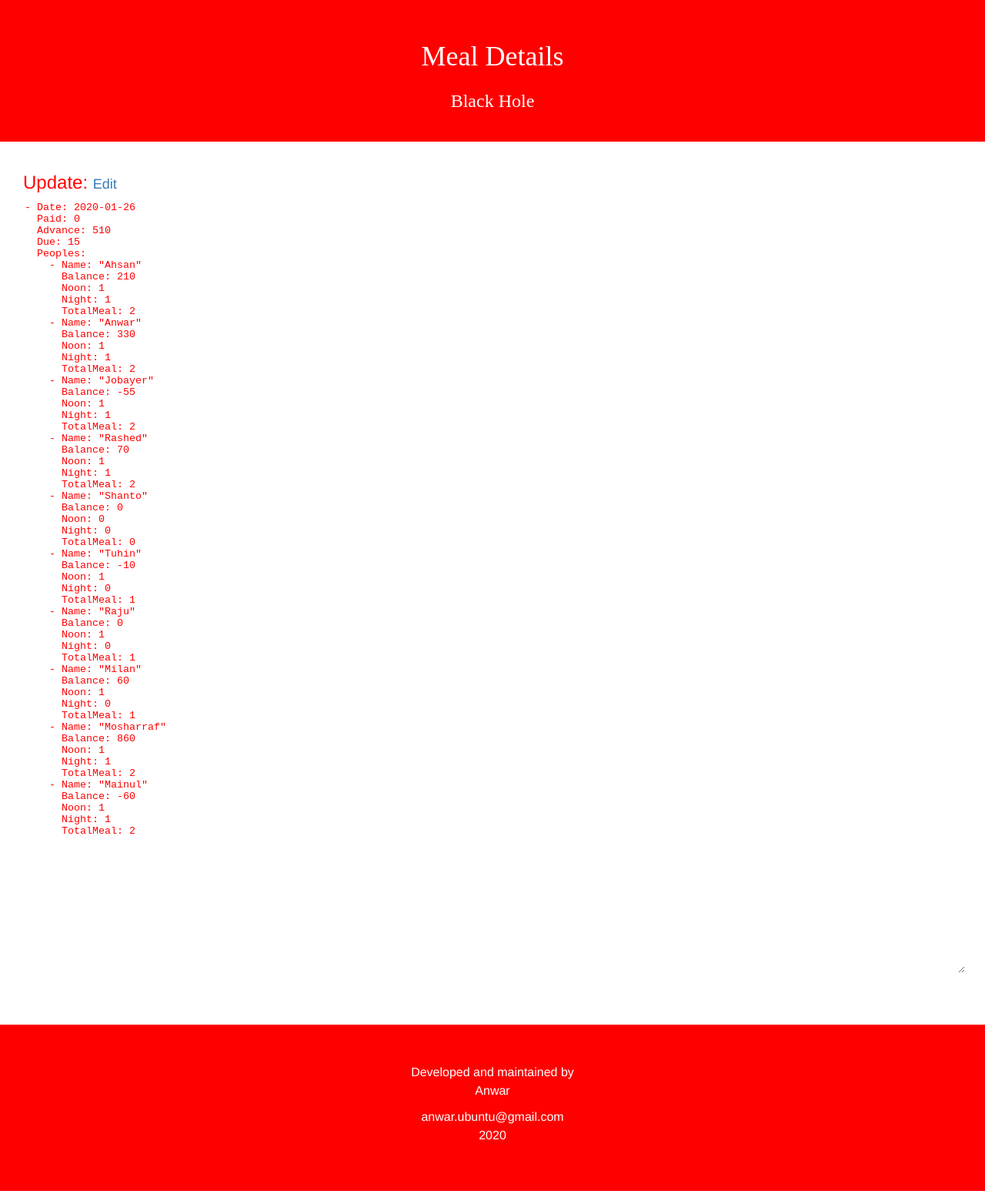
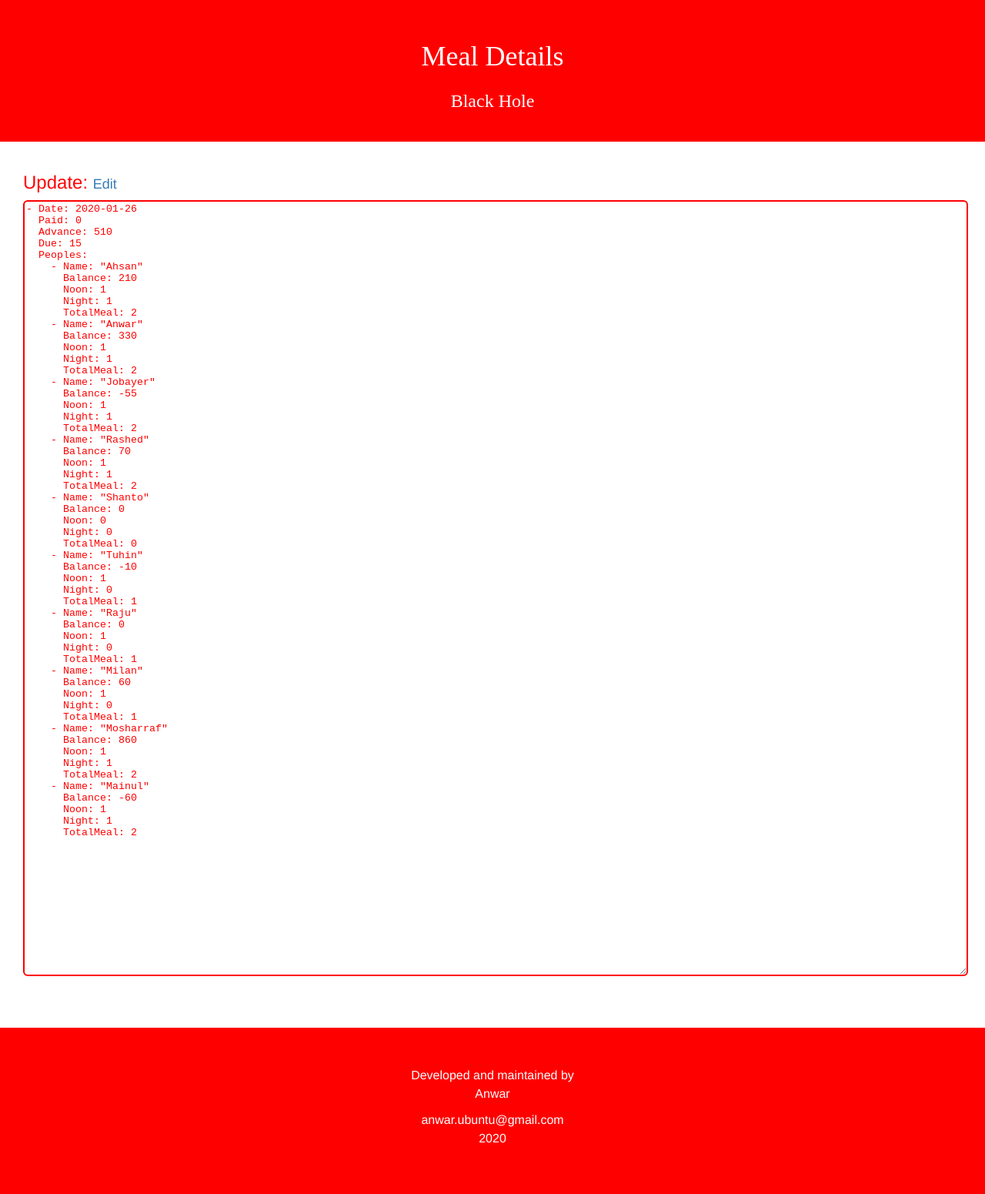
Before and after one commit to coderanwar/meals, a Jekyll site: the page built from update.html, in a window 1280 px wide. Shown: the whole page at 77% size. Built offline with Jekyll 4.4.1, drawn with Linux system fonts in a browser that asks for light colours.

Commit message:
Update update.html

```diff
--- a/update.html
+++ b/update.html
@@ -9,7 +9,7 @@ color: "white"
   Update:
   <a href="https://github.com/coderanwar/meals/edit/master/_data/meals.yml" style="font-size: 18px;">Edit</a>
 </h3>
-<textarea name="" id="mealData" style="width: 100%;height: 1000px;color: red;border: red;">
+<textarea name="" id="mealData" style="width:100%;height:1000px;color:red;border:2px solid red;border-radius:6px;">
 - Date: {{ site.time | date: "%Y-%m-%d" }}
 </textarea>
 </div>
```
